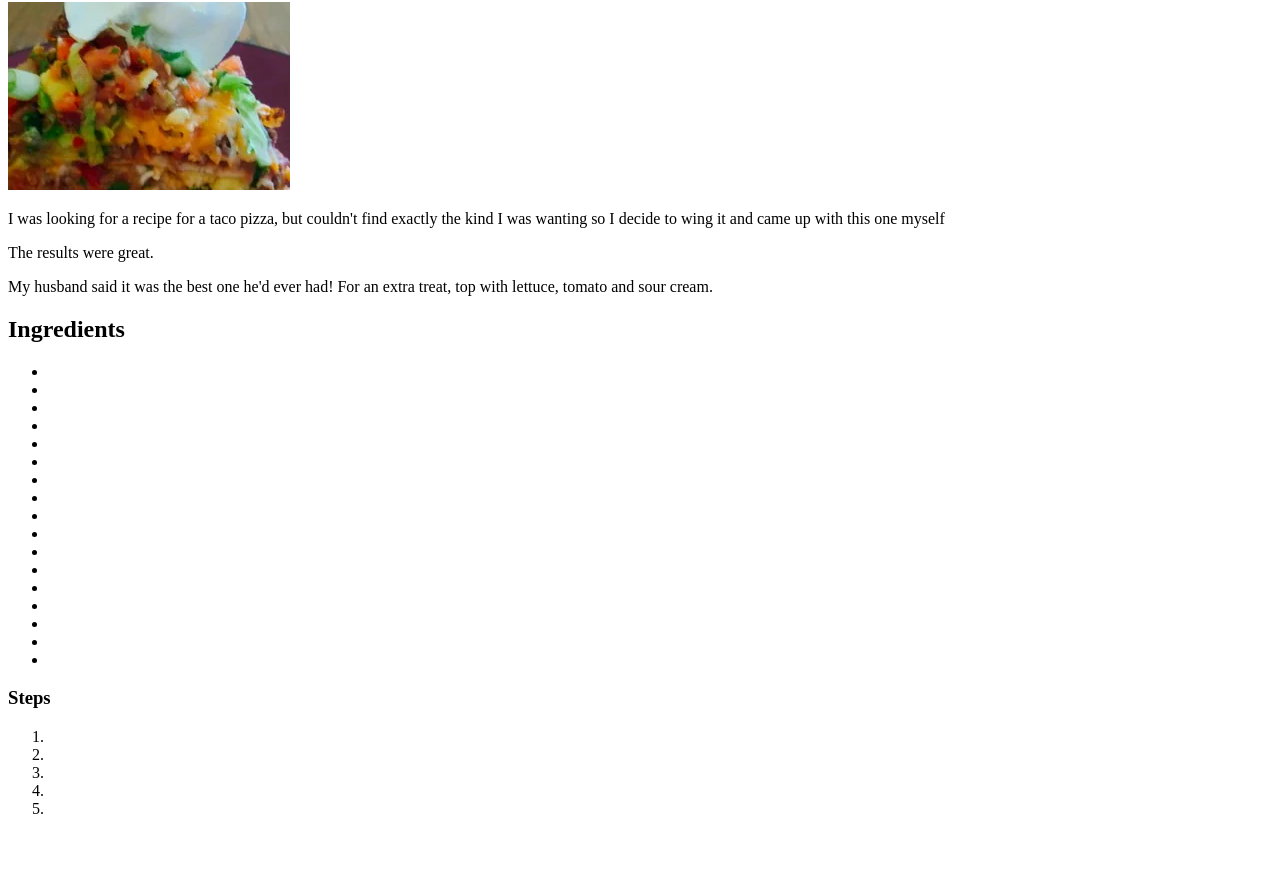
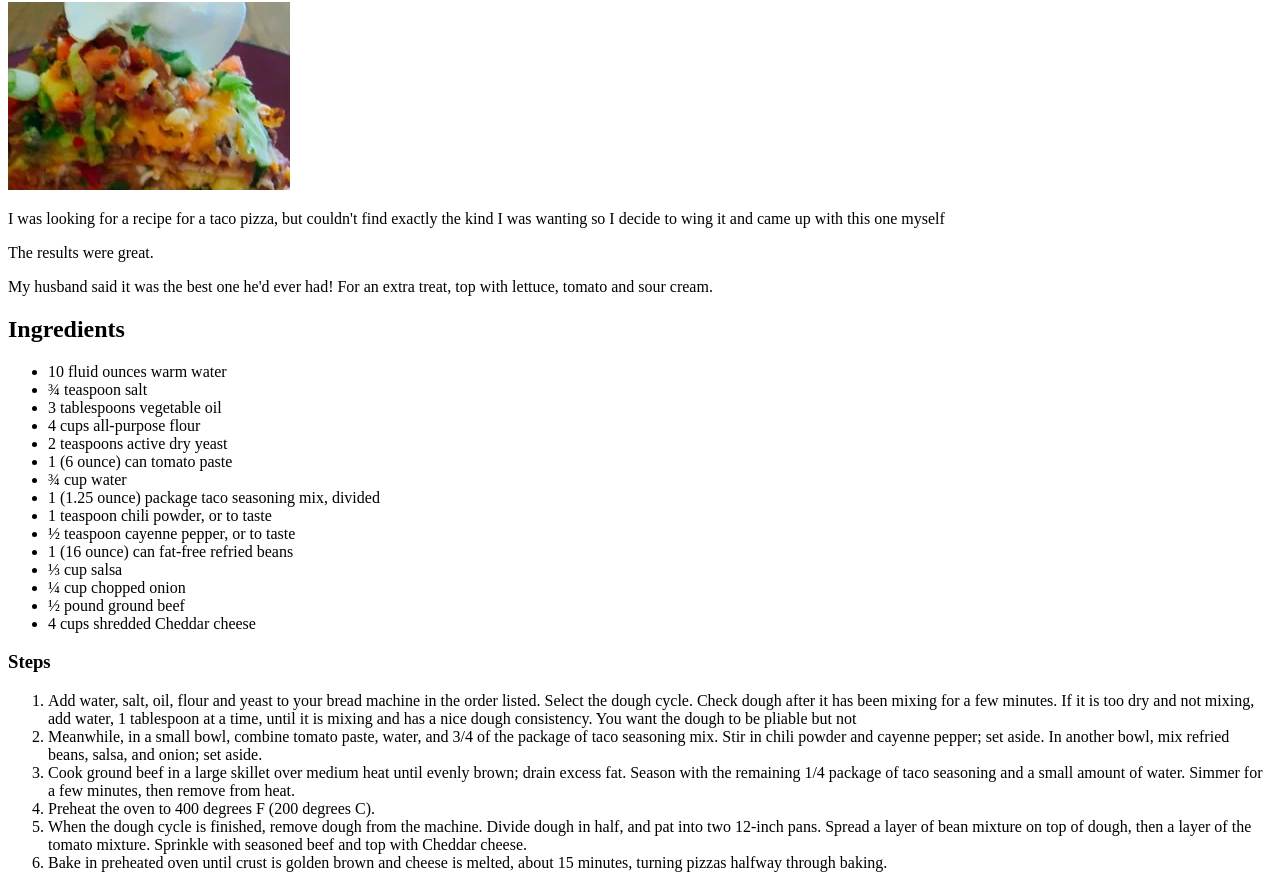
Before and after one commit to stephenakembom1/Odin-Recipes-, a plain HTML site: page recipes/Taco Pizza.html in a window 1280 px wide. Shown: the part 78-966 px from the top of the page. Before the commit the page ends 912 px from the top, so only its background shows below. Drawn offline with Linux system fonts and the light colour scheme.

Commit message:
Update Taco Pizza.html

```diff
--- a/recipes/Taco Pizza.html
+++ b/recipes/Taco Pizza.html
@@ -16,33 +16,32 @@
         <h2>Ingredients</h2>
 
         <ul>
-            <li><a></a></li>
-            <li><a></a></li>
-            <li><a></a></li>
-            <li><a></a></li>
-            <li><a></a></li>
-            <li><a></a></li>
-            <li><a></a></li>
-            <li><a></a></li>
-            <li><a></a></li>
-            <li><a></a></li>
-            <li><a></a></li>
-            <li><a></a></li>
-            <li><a></a></li>
-            <li><a></a></li>
-            <li><a></a></li>
-            <li><a></a></li>
-            <li><a></a></li>
+            <li><a>10 fluid ounces warm water</a></li>
+            <li><a>¾ teaspoon salt</a></li>
+            <li><a>3 tablespoons vegetable oil</a></li>
+            <li><a>4 cups all-purpose flour</a></li>
+            <li><a>2 teaspoons active dry yeast</a></li>
+            <li><a>1 (6 ounce) can tomato paste</a></li>
+            <li><a>¾ cup water</a></li>
+            <li><a>1 (1.25 ounce) package taco seasoning mix, divided</a></li>
+            <li><a>1 teaspoon chili powder, or to taste</a></li>
+            <li><a>½ teaspoon cayenne pepper, or to taste</a></li>
+            <li><a>1 (16 ounce) can fat-free refried beans</a></li>
+            <li><a>⅓ cup salsa</a></li>
+            <li><a>¼ cup chopped onion</a></li>
+            <li><a>½ pound ground beef</a></li>
+            <li><a>4 cups shredded Cheddar cheese</a></li>
         </ul>
 
         <h3>Steps</h3>
 
         <ol>
-            <li><a></a></li>
-            <li><a></a></li>
-            <li><a></a></li>
-            <li><a></a></li>
-            <li><a></a></li>
+            <li><a>Add water, salt, oil, flour and yeast to your bread machine in the order listed. Select the dough cycle. Check dough after it has been mixing for a few minutes. If it is too dry and not mixing, add water, 1 tablespoon at a time, until it is mixing and has a nice dough consistency. You want the dough to be pliable but not</a></li>
+            <li><a>Meanwhile, in a small bowl, combine tomato paste, water, and 3/4 of the package of taco seasoning mix. Stir in chili powder and cayenne pepper; set aside. In another bowl, mix refried beans, salsa, and onion; set aside.</a></li>
+            <li><a>Cook ground beef in a large skillet over medium heat until evenly brown; drain excess fat. Season with the remaining 1/4 package of taco seasoning and a small amount of water. Simmer for a few minutes, then remove from heat.</a></li>
+            <li><a>Preheat the oven to 400 degrees F (200 degrees C).</a></li>
+            <li><a>When the dough cycle is finished, remove dough from the machine. Divide dough in half, and pat into two 12-inch pans. Spread a layer of bean mixture on top of dough, then a layer of the tomato mixture. Sprinkle with seasoned beef and top with Cheddar cheese.</a></li>
+            <li><a>Bake in preheated oven until crust is golden brown and cheese is melted, about 15 minutes, turning pizzas halfway through baking.</a></li>
         </ol>
     </body>
 </html>
```
